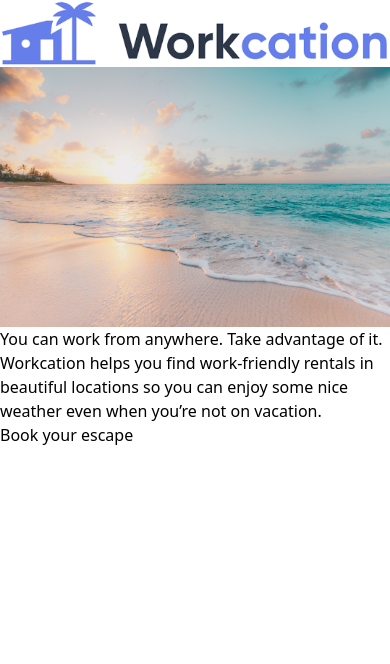
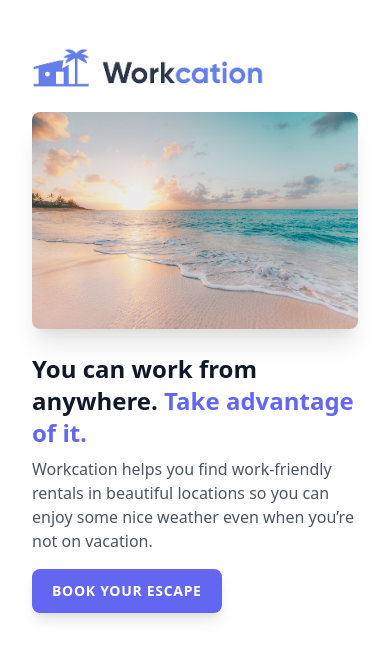
Before and after one commit to magnusvaughan/tailwindshowandtell-simple, a website built with Vite: page index.html in a window 390 px wide. Built offline with nearby package versions, Linux system fonts and the light colour scheme.

Commit message:
responsive colours

```diff
--- a/index.html
+++ b/index.html
@@ -7,20 +7,44 @@
     <title>Document</title>
     <link href="/css/tailwind.css" rel="stylesheet" />
   </head>
-  <body>
-    <div>
-      <img src="workcation.png" alt="workcation" />
-      <img src="beach.jpg" alt="beach" />
-      <h1>
+  <body
+    class="
+      bg-white
+      sm:bg-indigo-300
+      md:bg-green-400
+      lg:bg-pink-500
+      xl:bg-red-300
+    "
+  >
+    <div class="px-8 py-12 max-w-md mx-auto">
+      <img class="h-10" src="workcation.png" alt="workcation" />
+      <img class="mt-6 rounded-lg shadow-xl" src="beach.jpg" alt="beach" />
+      <h1 class="mt-6 text-2xl font-bold text-gray-900">
         You can work from anywhere.
-        <span>Take advantage of it.</span>
+        <span class="text-indigo-500">Take advantage of it.</span>
       </h1>
-      <p>
+      <p class="mt-2 text-gray-600">
         Workcation helps you find work-friendly rentals in beautiful locations
         so you can enjoy some nice weather even when you’re not on vacation.
       </p>
-      <div>
-        <a href="#">Book your escape</a>
+      <div class="mt-4">
+        <a
+          class="
+            inline-block
+            bg-indigo-500
+            text-white
+            px-5
+            py-3
+            rounded-lg
+            shadow-lg
+            uppercase
+            tracking-wider
+            font-semibold
+            text-sm
+          "
+          href="#"
+          >Book your escape</a
+        >
       </div>
     </div>
   </body>
```
